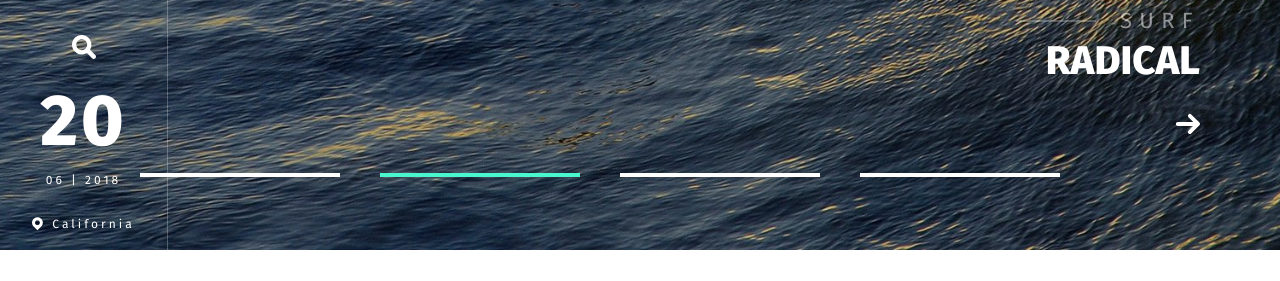
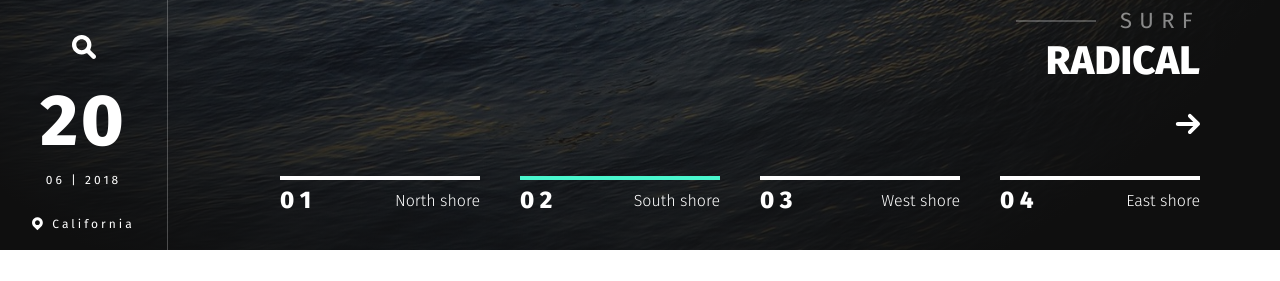
Before and after one commit to adastion/GoSurf, a website: page src/index.html in a window 1280 px wide. Shown: the part 774-1055 px from the top of the page. Drawn offline with nearby package versions, Linux system fonts and the light colour scheme; files that its build step writes are made by us from their sources; files whose address does not match are found by name.

Commit message:
Naming for slide

```diff
--- a/src/js/app.js
+++ b/src/js/app.js
@@ -1,8 +1,9 @@
 import Swiper from "swiper/bundle";
 
+const listNames = document.querySelectorAll("h1.header__title");
+let nameText = [...listNames].map((item) => item.textContent);
+
 const swiper = new Swiper(".swiper", {
-  spaceBetween: 30,
-
   effect: "fade",
 
   autoplay: {
@@ -13,7 +14,15 @@ const swiper = new Swiper(".swiper", {
     nextEl: ".swiper-button-next",
     prevEl: ".swiper-button-prev",
   },
+
   pagination: {
     el: ".swiper-pagination",
+    renderBullet: function (index, className) {
+      return `<span class="${className}">
+        <p class="${className}-content">0 ${index + 1} <span class="${className}-name">
+          ${nameText[index]}</span>
+        </p>
+      </span>`;
+    },
   },
 });
--- a/src/scss/assets/components/slider.scss
+++ b/src/scss/assets/components/slider.scss
@@ -1,5 +1,4 @@
 .slider {
-
 }
 
 .swiper {
@@ -30,6 +29,11 @@
     bottom: 0;
     z-index: 2;
     background: rgba($black, 0.2);
+    background: radial-gradient(
+      62.09% 62.09% at 42.87% 49.23%,
+      rgba(34, 34, 34, 0.426517) 0%,
+      #0f0f0f 100%
+    );
   }
 }
 
@@ -72,7 +76,11 @@
 
 .swiper-pagination {
   z-index: 100;
-  right: 8rem;
+  text-align: start;
+  display: flex;
+  flex-wrap: wrap;
+  gap: 4rem;
+  max-width: 92rem;
 }
 
 .swiper-pagination-bullet {
@@ -81,20 +89,43 @@
   background: $white;
   border-radius: 0;
   opacity: 1;
+  margin: 0;
+}
+
+.swiper-pagination-bullet-content {
+  font-size: 2.4rem;
+  font-weight: 800;
+  margin-top: 1rem;
+  display: flex;
+  justify-content: space-between;
+  align-items: center;
+}
+
+.swiper-pagination-bullet-name {
+  font-size: 1.6rem;
+  font-weight: 300;
+  text-transform: lowercase;
+
+  &::first-letter {
+    text-transform: uppercase;
+  }
 }
 
 .swiper-pagination-bullet-active {
   background: $cornflower_blue;
 }
 
-.swiper-horizontal > .swiper-pagination-bullets .swiper-pagination-bullet {
-  margin: 0 2rem;
+.swiper-horizontal > .swiper-pagination-bullets,
+.swiper-pagination-bullets.swiper-pagination-horizontal {
+  margin: 0;
+
+  bottom: 7rem;
+  left: auto;
+  right: 8rem;
 }
 
-.swiper-horizontal > .swiper-pagination-bullets,
-.swiper-pagination-bullets.swiper-pagination-horizontal,
-.swiper-pagination-custom,
-.swiper-pagination-fraction {
-  width: auto;
-  bottom: 7rem;
+.swiper-horizontal > .swiper-pagination-bullets .swiper-pagination-bullet,
+.swiper-pagination-horizontal.swiper-pagination-bullets
+  .swiper-pagination-bullet {
+  margin: 0;
 }
```
Also changed, not shown: docs/index.html (+1 -1 lines), src/index.html (+1 -1 lines), docs/css/style.css, docs/css/style.min.css, docs/js/app.min.js.
